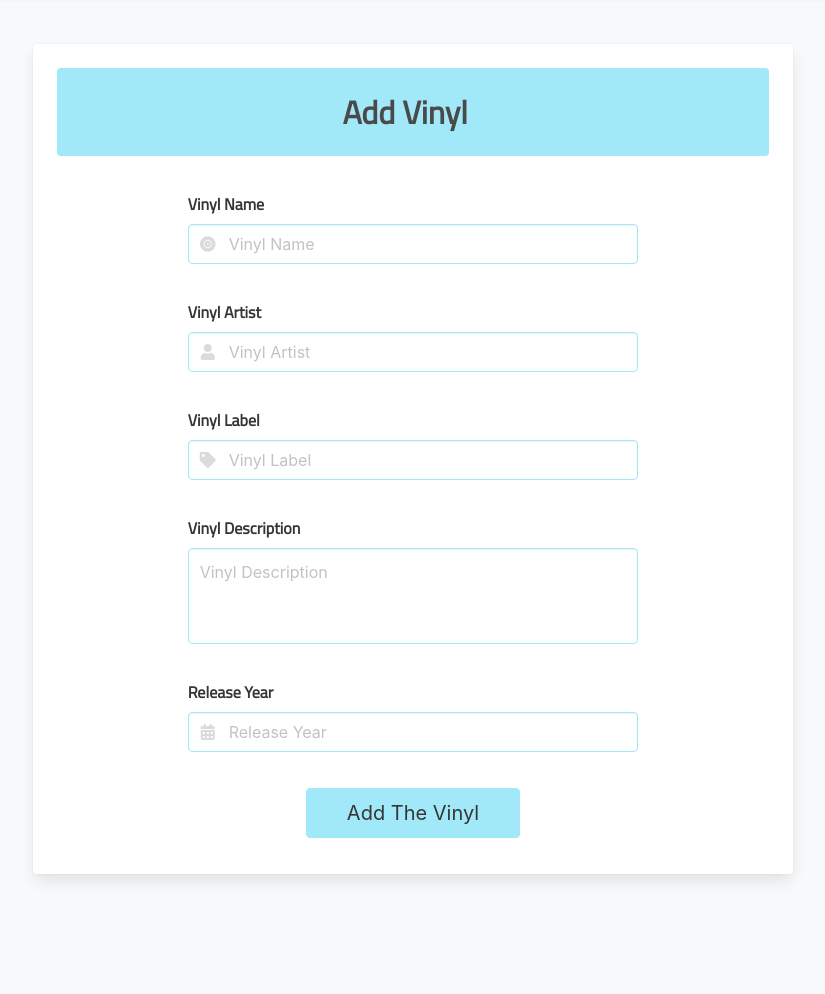
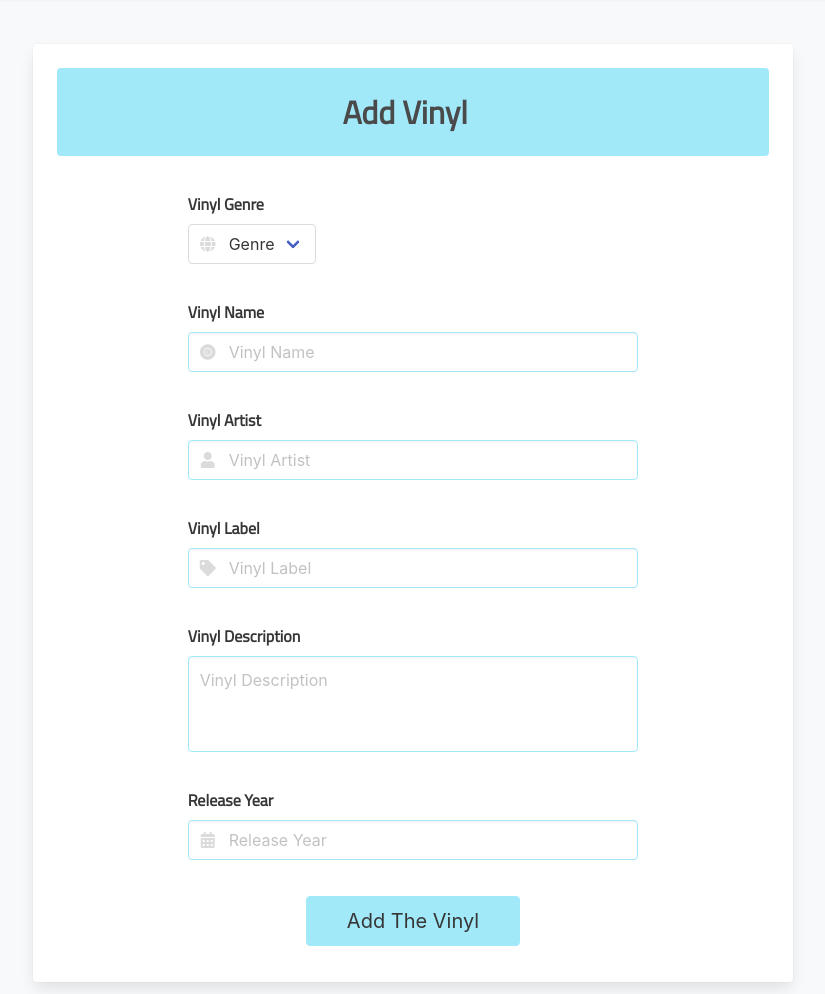
Before and after one commit to RaVeR76/My-Vinyl-Answer, a Flask app: page /add_vinyl in a window 1280 px wide. Shown: the part 56-1050 px from the top of the page, without its empty margins (227-1052 px from the left). Run offline with Flask 2, Linux system fonts and the light colour scheme; data that the repository does not hold is empty; some libraries are stand-ins or nearby versions.

Commit message:
Add Genre dropdown for testing

```diff
--- a/app.py
+++ b/app.py
@@ -102,7 +102,8 @@ def logout():
 
 @app.route("/add_vinyl")
 def add_vinyl():
-    return render_template("add_vinyl.html")
+    genre = mongo.db.genre.find().sort("genre_name", 1)
+    return render_template("add_vinyl.html", genre=genre)
 
 
 if __name__ == "__main__":
--- a/templates/add_vinyl.html
+++ b/templates/add_vinyl.html
@@ -11,7 +11,23 @@
                         <p class="has-text-centered"><strong>Add Vinyl</strong></p>
                     </div>
 
-
+                    <!-- Genre Name -->
+                    <div class="field column is-8 is-offset-2">
+                        <label for="genre_name" class="label">Vinyl Genre</label>
+                        <div class="control has-icons-left">
+                            <div class="select">
+                                <select id="genre_name" name="genre_name" class="validate" required>
+                                    <option disabled selected>Genre</option>
+                                    {% for genre in genre %}
+                                        <option value="{{ genre.genre_name }}">{{ genre.genre_name }}</option>
+                                    {% endfor %}
+                                </select>
+                            </div>
+                            <span class="icon is-left">
+                                <i class="fas fa-globe"></i>
+                            </span>
+                        </div>
+                    </div>
 
                     <!-- Vinyl Name -->
                     <div class="field column is-8 is-offset-2">
```
Also changed, not shown: static/js/script.js (+7 -0 lines), README.md.
